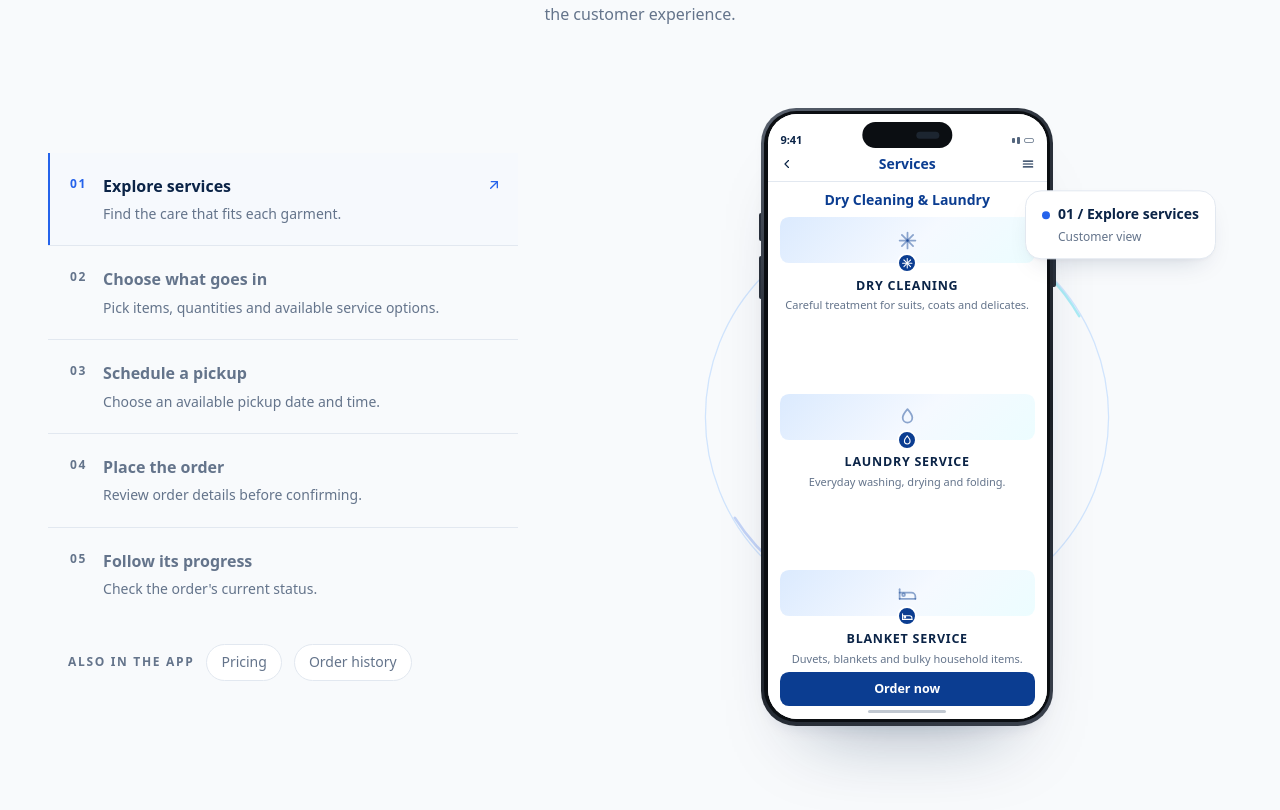
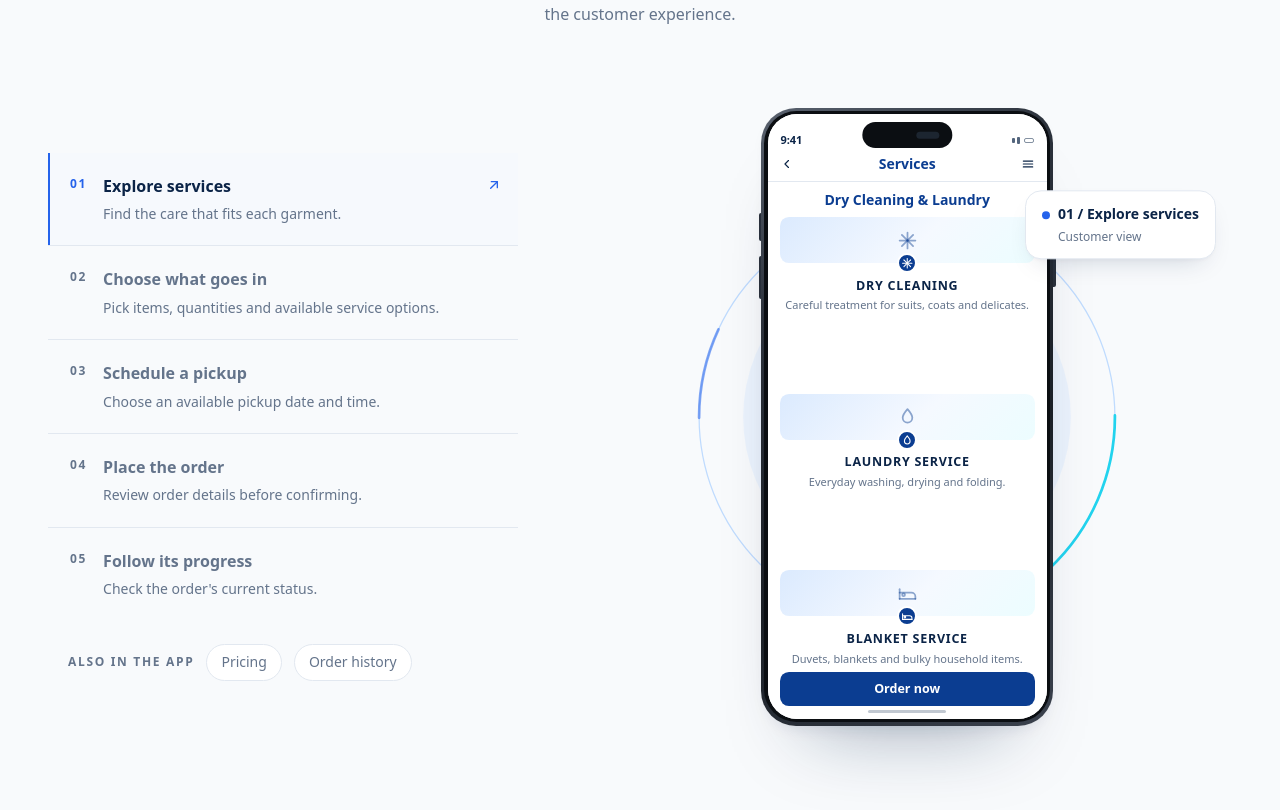
Before and after one commit to Propelius-Technologies/laundry-sync, a Next.js app: page / in a window 1280 px wide. Shown: the part 1943-2753 px from the top of the page. Built offline with nearby package versions, Linux system fonts and the light colour scheme.

Commit message:
UI fixes

```diff
--- a/src/components/home/customer-experience/CustomerPhonePreview.tsx
+++ b/src/components/home/customer-experience/CustomerPhonePreview.tsx
@@ -14,7 +14,11 @@ import {
   previewDescriptions,
   type PreviewScreen,
 } from "@/data/customer-journey";
-import { duration, easeOut } from "@/components/motion/motion-tokens";
+import {
+  duration,
+  easeInOut,
+  easeOut,
+} from "@/components/motion/motion-tokens";
 import styles from "./CustomerPhonePreview.module.css";
 
 const screens: Record<PreviewScreen, () => React.JSX.Element> = {
@@ -27,7 +31,7 @@ const screens: Record<PreviewScreen, () => React.JSX.Element> = {
   history: OrderHistoryPreview,
 };
 
-/** True only for devices that really hover, so touch never gets the tilt. */
+/** True only for devices that really hover, so touch never gets the nudge. */
 function useHasHover() {
   const [hasHover, setHasHover] = useState(false);
 
@@ -46,7 +50,7 @@ function useHasHover() {
  * The phone and its backdrop.
  *
  * Three transforms are kept on separate wrappers so they never fight: the
- * outer element owns the scroll entrance, the middle one owns the hover tilt,
+ * outer element owns the scroll entrance, the middle one owns the hover nudge,
  * and the screen inside the frame owns the crossfade. The frame itself is
  * never remounted, so switching screens leaves the device perfectly still.
  */
@@ -54,7 +58,7 @@ export function CustomerPhonePreview({ screen }: { screen: PreviewScreen }) {
   const reduceMotion = useReducedMotion();
   const hasHover = useHasHover();
   const Screen = screens[screen];
-  const tiltEnabled = hasHover && !reduceMotion;
+  const nudgeEnabled = hasHover && !reduceMotion;
 
   return (
     <motion.div
@@ -64,51 +68,75 @@ export function CustomerPhonePreview({ screen }: { screen: PreviewScreen }) {
       viewport={{ once: true, amount: 0.2 }}
       transition={{ duration: duration.slow, ease: easeOut, delay: 0.1 }}
     >
-      {/* Rotating backdrop - hidden on narrow screens where it only adds noise */}
+      {/*
+        Rotating backdrop. Sized by WIDTH (never taller than it is wide) so it
+        can never spill past the column and add horizontal page scroll, and
+        centred on the phone so the ring sits evenly around it.
+      */}
       <div
         aria-hidden="true"
         className="pointer-events-none absolute inset-0 hidden items-center justify-center sm:flex"
       >
         <svg
           viewBox="0 0 200 200"
-          className={`${styles.backdrop} h-[78%] max-h-[420px] w-auto opacity-70`}
+          className={`${styles.backdrop} aspect-square w-full`}
           fill="none"
         >
+          {/* Pale halo behind the device */}
           <circle
             cx="100"
             cy="100"
-            r="96"
+            r="78"
+            fill="var(--color-ls-sky-100)"
+            fillOpacity="0.45"
+          />
+          {/* Hairline outline */}
+          <circle
+            cx="100"
+            cy="100"
+            r="99"
             stroke="var(--color-ls-sky-200)"
             strokeWidth="0.6"
           />
-          <circle cx="100" cy="100" r="72" fill="var(--color-ls-sky-50)" />
-          <path
-            d="M100 4a96 96 0 0 1 82 48"
+          {/*
+            Two opposing arcs on the outline, drawn with a normalised
+            pathLength so the dash lengths read as exact percentages of the
+            circumference rather than hand-guessed path coordinates.
+          */}
+          <circle
+            cx="100"
+            cy="100"
+            r="99"
+            pathLength="100"
+            strokeDasharray="13 87"
             stroke="var(--color-ls-aqua)"
-            strokeWidth="1.2"
+            strokeWidth="1.3"
             strokeLinecap="round"
-            opacity="0.5"
           />
-          <path
-            d="M18 148a96 96 0 0 0 52 40"
+          <circle
+            cx="100"
+            cy="100"
+            r="99"
+            pathLength="100"
+            strokeDasharray="7 93"
+            strokeDashoffset="-50"
             stroke="var(--color-ls-blue)"
-            strokeWidth="1.2"
+            strokeWidth="1.3"
             strokeLinecap="round"
-            opacity="0.35"
+            opacity="0.55"
           />
         </svg>
       </div>
 
       {/*
-        Tilt wrapper. The perspective lives on this plain parent - a 3D
-        rotation is only perspective-corrected by an ANCESTOR's perspective,
-        so putting it on the rotating element itself renders flat.
+        The phone. Hovering gives it a small rotation that settles straight
+        back to rest - a nudge rather than a held tilt, so the screen never
+        sits skewed while it is being read.
       */}
-      <div className="relative w-full max-w-[292px] [perspective:1200px]">
+      <div className="relative w-full max-w-[292px]">
         <motion.div
-          whileHover={tiltEnabled ? { rotateY: -3.5, rotateX: 1.5 } : undefined}
-          transition={{ duration: 0.45, ease: easeOut }}
-          style={{ transformStyle: "preserve-3d" }}
+          whileHover={nudgeEnabled ? { rotate: [0, -1.6, 0] } : undefined}
+          transition={{ duration: 0.75, ease: easeInOut }}
         >
           <div role="img" aria-label={previewDescriptions[screen]}>
             <MobileMockup>
```
